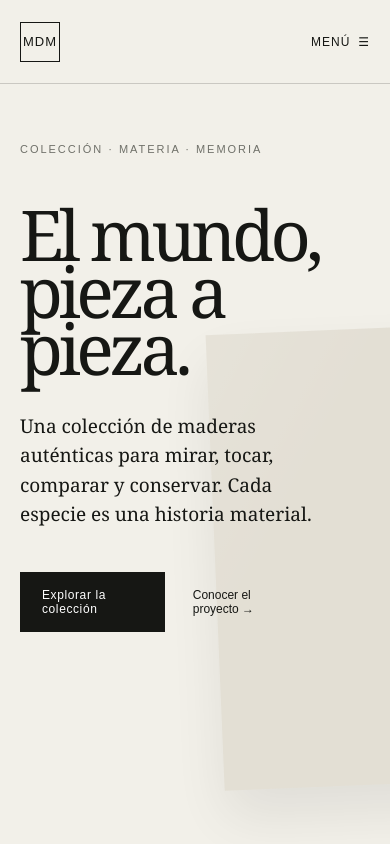
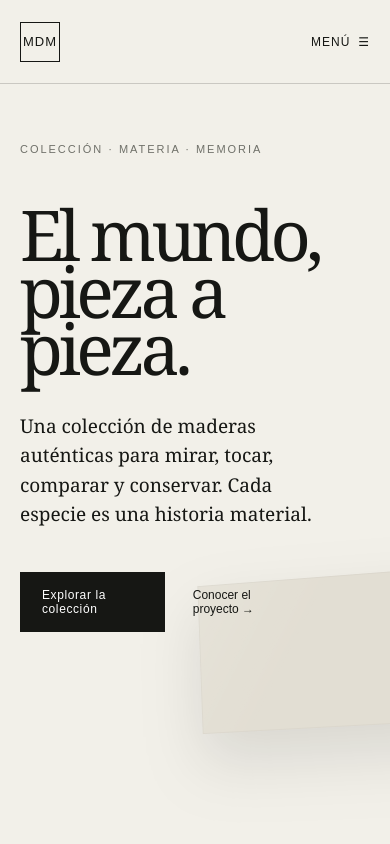
Before and after one commit to luisinko-lasko/maderas-del-mundo, a Next.js app: page / in a window 390 px wide. Shown: the top 844 px of the page. Built offline with nearby package versions, Linux system fonts and the light colour scheme; no server answers; the database is empty.

Commit message:
Present home wood images as physical 10x5x1.2 cm pieces

```diff
--- a/components/HomeWoodRotator.js
+++ b/components/HomeWoodRotator.js
@@ -49,22 +49,42 @@ export default function HomeWoodRotator() {
   const madera = maderas.length ? maderas[indice % maderas.length] : null;
 
   if (!madera) {
-    return <div className={`${styles.frame} ${styles.fallback}`} aria-hidden="true" />;
+    return (
+      <div className={styles.frame} aria-hidden="true">
+        <div className={`${styles.face} ${styles.fallback}`} />
+      </div>
+    );
   }
 
   return (
     <figure className={styles.frame}>
+      <div className={styles.face}>
         <img
           key={`${madera.xilo_id}-${indice}`}
           className={styles.image}
           src={madera.imagen_url}
           alt={`Madera de ${madera.nombre}`}
         />
+
         <figcaption className={styles.caption}>
-        <span>#{String(madera.xilo_id).padStart(3, '0')}</span>
+          <span className={styles.code}>
+            #{String(madera.xilo_id).padStart(3, '0')}
+          </span>
+          <span className={styles.captionCopy}>
             <strong>{madera.nombre}</strong>
             {madera.nombre_cientifico ? <em>{madera.nombre_cientifico}</em> : null}
+            <small>10 × 5 × 1,2 cm</small>
+          </span>
         </figcaption>
+      </div>
+
+      <div className={styles.bottomEdge} aria-hidden="true">
+        <img src={madera.imagen_url} alt="" />
+      </div>
+
+      <div className={styles.sideEdge} aria-hidden="true">
+        <img src={madera.imagen_url} alt="" />
+      </div>
     </figure>
   );
 }
--- a/components/HomeWoodRotator.module.css
+++ b/components/HomeWoodRotator.module.css
@@ -1,19 +1,29 @@
 .frame {
+  --edge: clamp(16px, 1.7vw, 25px);
   position: absolute;
   right: 3.5vw;
-  bottom: 4vh;
-  width: min(39vw, 650px);
-  height: min(68vh, 760px);
+  bottom: 9vh;
+  width: min(43vw, 720px);
+  aspect-ratio: 2 / 1;
   margin: 0;
+  overflow: visible;
+  transform: perspective(1150px) rotateX(7deg) rotateY(-10deg) rotateZ(-3deg);
+  transform-style: preserve-3d;
+  filter: drop-shadow(0 28px 30px rgba(0, 0, 0, .22));
+}
+
+.face {
+  position: relative;
+  width: 100%;
+  height: 100%;
   overflow: hidden;
   background: #d8d3c6;
-  box-shadow: 0 28px 55px rgba(0, 0, 0, 0.18);
-  transform: rotate(-2.4deg);
+  box-shadow: inset 0 0 0 1px rgba(22, 23, 20, .08);
 }
 
 .fallback {
   background:
-    linear-gradient(120deg, rgba(255,255,255,.16), transparent 35%),
+    linear-gradient(120deg, rgba(255,255,255,.18), transparent 35%),
     #cfc8b8;
 }
 
@@ -25,44 +35,103 @@
   animation: aparecer .9s ease both;
 }
 
+.bottomEdge,
+.sideEdge {
+  position: absolute;
+  overflow: hidden;
+  pointer-events: none;
+  background: #80634c;
+}
+
+.bottomEdge {
+  left: 0;
+  top: 100%;
+  width: calc(100% - var(--edge) * .55);
+  height: var(--edge);
+  transform-origin: top left;
+  transform: skewX(-38deg);
+}
+
+.sideEdge {
+  top: calc(var(--edge) * .35);
+  left: 100%;
+  width: var(--edge);
+  height: calc(100% - var(--edge) * .35);
+  transform-origin: top left;
+  transform: skewY(-49deg);
+}
+
+.bottomEdge img,
+.sideEdge img {
+  display: block;
+  width: 100%;
+  height: 100%;
+  object-fit: cover;
+  filter: brightness(.58) saturate(.78) contrast(1.06);
+}
+
+.bottomEdge img {
+  height: 300%;
+  transform: translateY(-52%);
+}
+
+.sideEdge img {
+  width: 320%;
+  transform: translateX(-64%);
+}
+
 .caption {
   position: absolute;
   left: 18px;
-  right: 18px;
   bottom: 18px;
   display: grid;
   grid-template-columns: auto 1fr;
-  column-gap: 10px;
-  row-gap: 2px;
-  align-items: baseline;
+  column-gap: 11px;
+  align-items: start;
   width: fit-content;
   max-width: calc(100% - 36px);
   padding: 10px 12px;
-  background: rgba(242, 240, 233, .9);
+  background: rgba(242, 240, 233, .90);
   color: #161714;
   backdrop-filter: blur(5px);
 }
 
-.caption span {
-  grid-row: 1 / 3;
+.code {
+  padding-top: 2px;
   font-size: 10px;
-  letter-spacing: .08em;
+  letter-spacing: .09em;
   color: #6f7069;
 }
 
-.caption strong {
+.captionCopy {
+  min-width: 0;
+  display: grid;
+  gap: 2px;
+}
+
+.captionCopy strong {
   font-size: 13px;
   font-weight: 600;
 }
 
-.caption em {
+.captionCopy em {
+  overflow: hidden;
+  text-overflow: ellipsis;
+  white-space: nowrap;
   font-family: Georgia, 'Times New Roman', serif;
   font-size: 11px;
   color: #6f7069;
 }
 
+.captionCopy small {
+  margin-top: 3px;
+  font-size: 9px;
+  letter-spacing: .06em;
+  color: #6f7069;
+}
+
 @keyframes aparecer {
-  from { opacity: 0; transform: scale(1.015); }
+  from { opacity: 0; transform: scale(1.012); }
   to { opacity: 1; transform: scale(1); }
 }
 
@@ -72,10 +141,12 @@
 
 @media (max-width: 900px) {
   .frame {
-    right: -6vw;
-    width: 54vw;
-    height: 60vh;
-    opacity: .56;
+    --edge: clamp(12px, 1.8vw, 18px);
+    right: -7vw;
+    bottom: 12vh;
+    width: 58vw;
+    opacity: .60;
+    transform: perspective(1000px) rotateX(6deg) rotateY(-9deg) rotateZ(-3deg);
   }
 
   .caption { display: none; }
@@ -83,10 +154,11 @@
 
 @media (max-width: 600px) {
   .frame {
-    right: -29vw;
-    bottom: 7vh;
-    width: 74vw;
-    height: 54vh;
-    opacity: .42;
+    --edge: 11px;
+    right: -28vw;
+    bottom: 14vh;
+    width: 78vw;
+    opacity: .46;
+    transform: perspective(900px) rotateX(5deg) rotateY(-8deg) rotateZ(-3deg);
   }
 }
```
Lines whose indentation alone changed are shown as unchanged.
